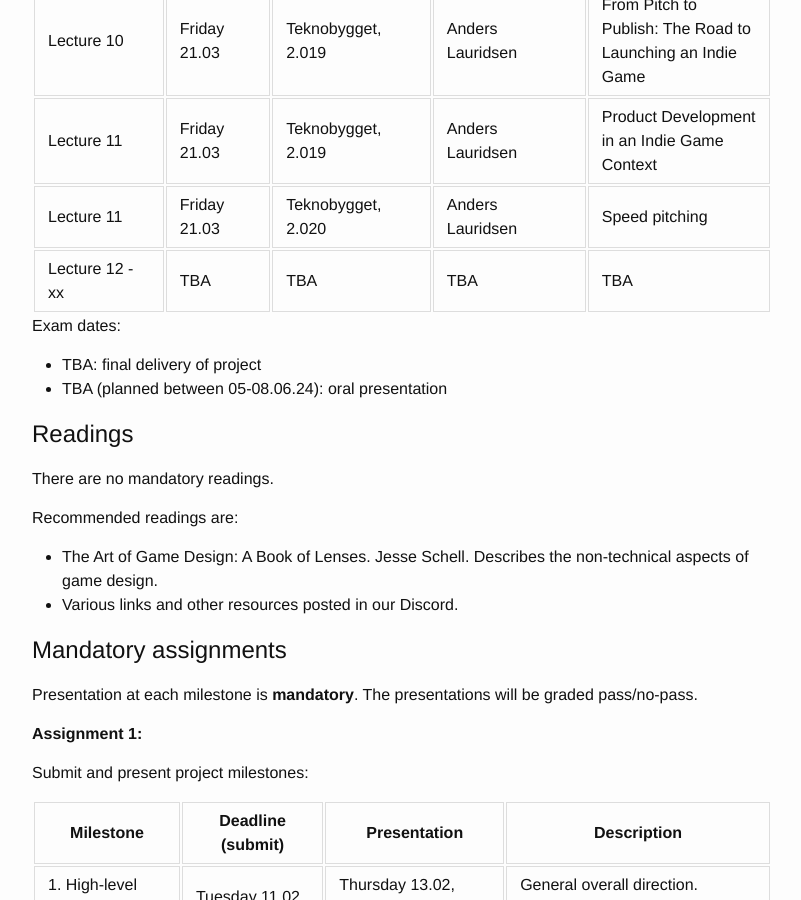
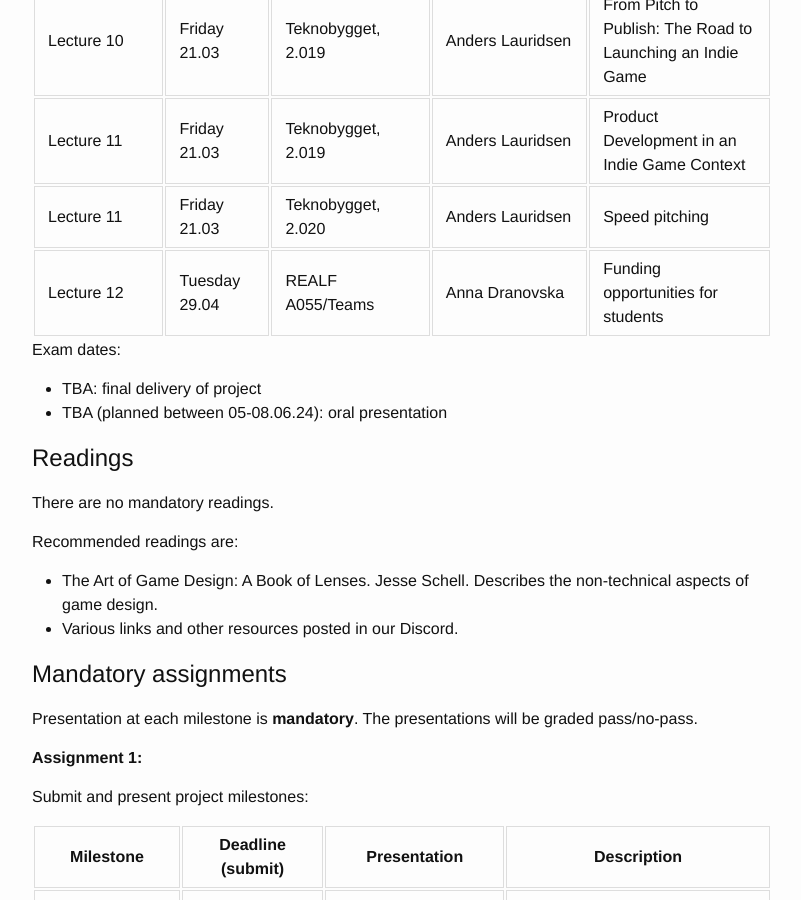
Before and after one commit to uit-gamelab/Spring25, a Jekyll site: the page built from index.md, in a window 1280 px wide and 900 px high, scrolled down 2749 px. Shown: the whole window, without its empty margins (238-1039 px from the left). Built offline with Jekyll 4.4.1, drawn with Linux system fonts in a browser that asks for light colours; our own code applies the rules of GitHub Pages for plain Markdown files.

Commit message:
Update index.md

```diff
--- a/index.md
+++ b/index.md
@@ -73,7 +73,7 @@ In addition to being evaluated on the successful completion of the game you will
 | Lecture 10               | Friday 21.03 		| Teknobygget, 2.019| Anders Lauridsen		| From Pitch to Publish: The Road to Launching an Indie Game |
 | Lecture 11               | Friday 21.03 		| Teknobygget, 2.019| Anders Lauridsen    | Product Development in an Indie Game Context |
 | Lecture 11               | Friday 21.03 		| Teknobygget, 2.020| Anders Lauridsen    | Speed pitching |
-| Lecture 12 - xx          | TBA		|  TBA     	| TBA       			| TBA |
+| Lecture 12               | Tuesday 29.04		|  REALF A055/Teams | Anna Dranovska   		| Funding opportunities for students |
 
 
 <!--
```
Also changed, not shown: other parts of index.md (+0 -1 lines).
